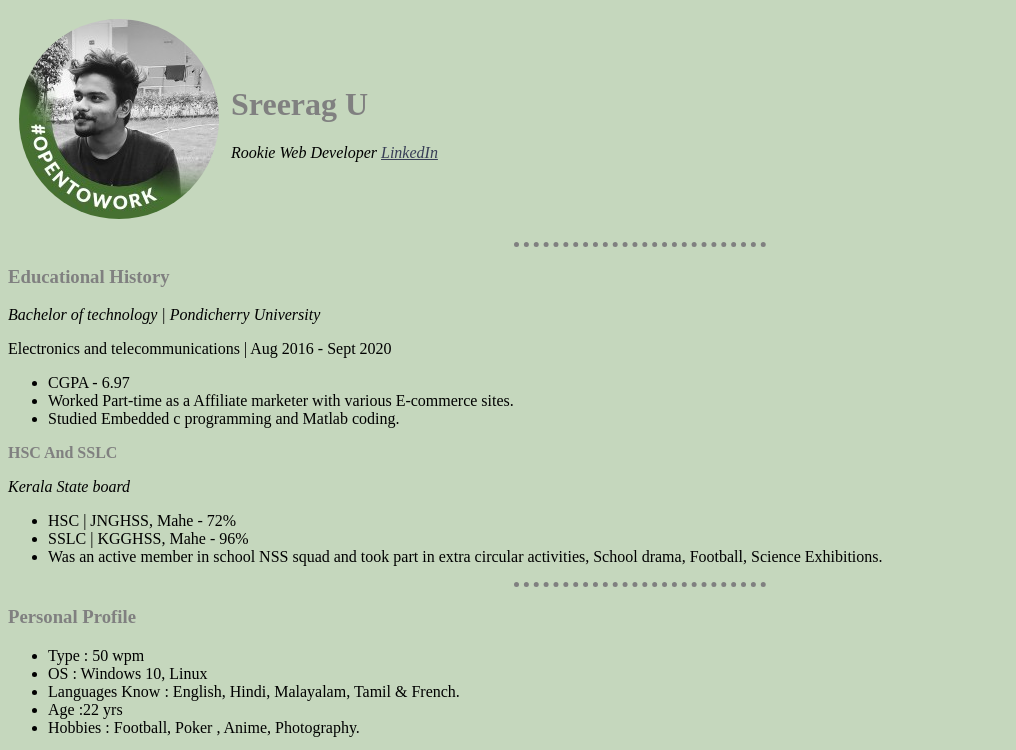
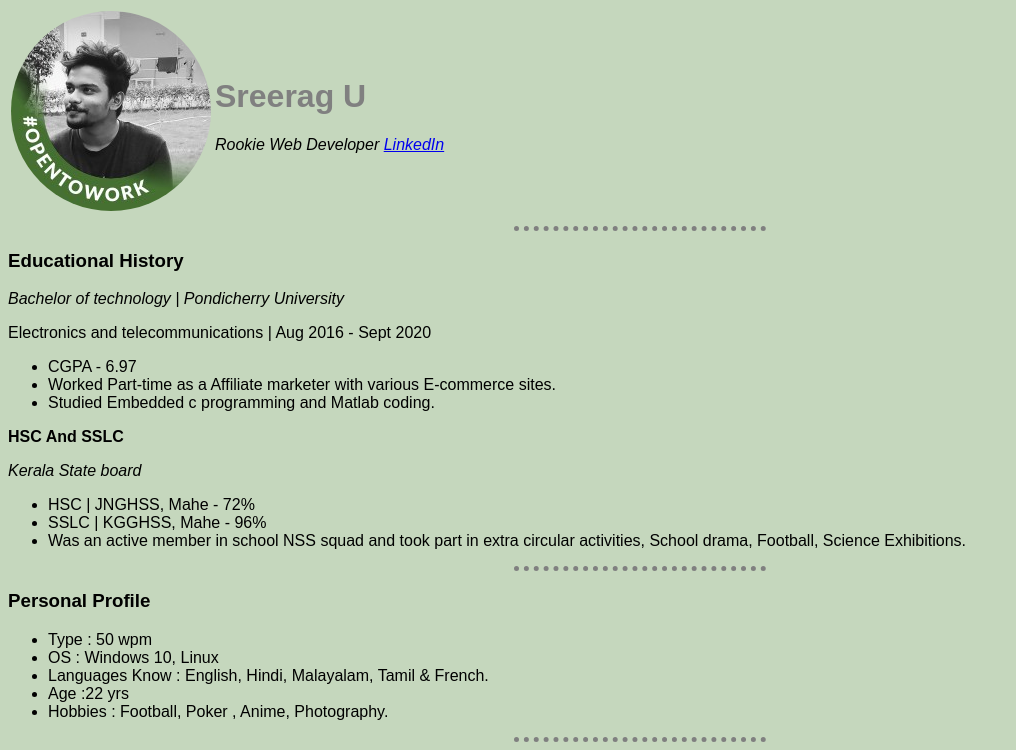
Before and after one commit to strawhatrag/cv-website, a plain HTML site: page index.html in a window 1280 px wide. Shown: the top 750 px of the page, without its empty margins (0-1016 px from the left). Drawn offline with Linux system fonts and the light colour scheme.

Commit message:
Add files via upload

```diff
--- a/styles.css
+++ b/styles.css
@@ -4,20 +4,11 @@ img {
 
 body {
   background-color: #c5d7bd;
-}
-table{
-  border-spacing: 10px;
-}
-.heading {
-  color: grey;
+  font-family: arial,sans-serif;
 }
 
-.links {
-  color: #383e56;
-}
-
-.links:hover {
-  color: green;
+h1 {
+  color: grey;
 }
 
 hr {
```
